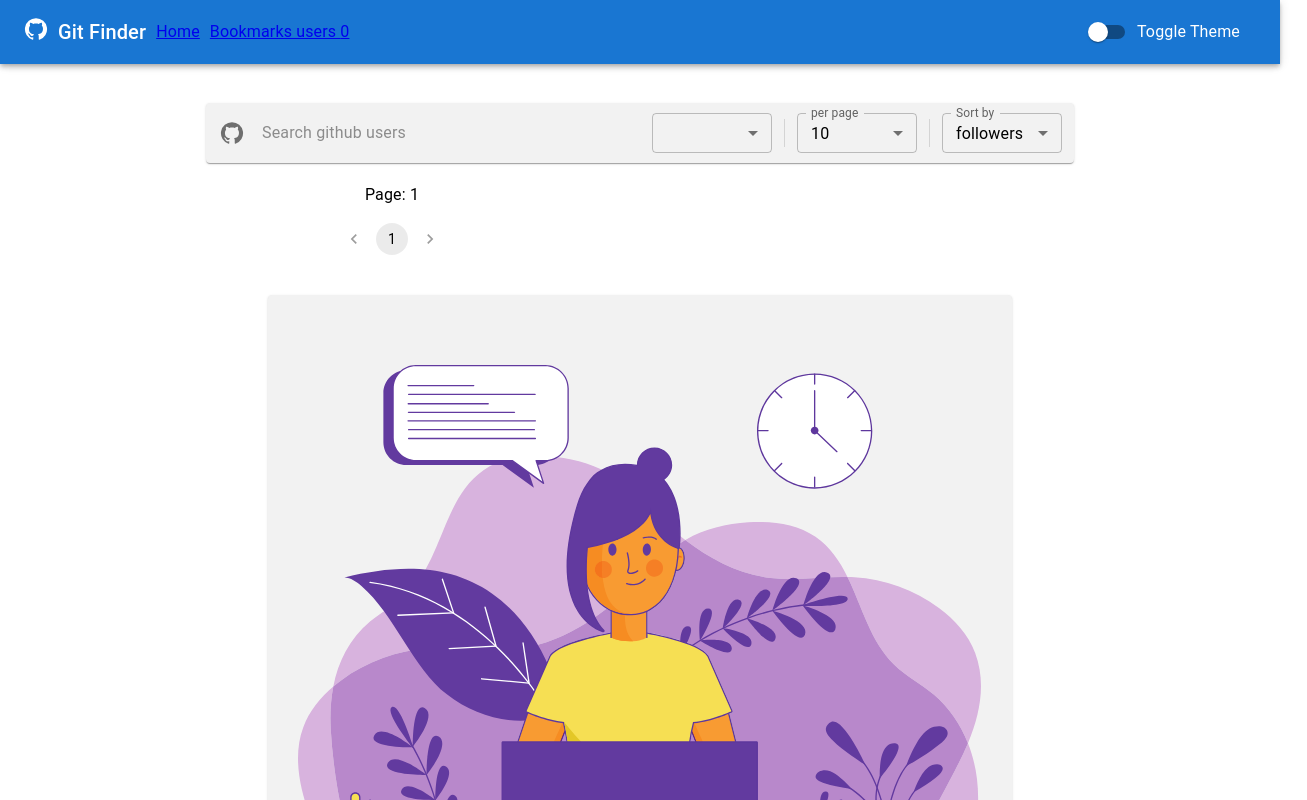
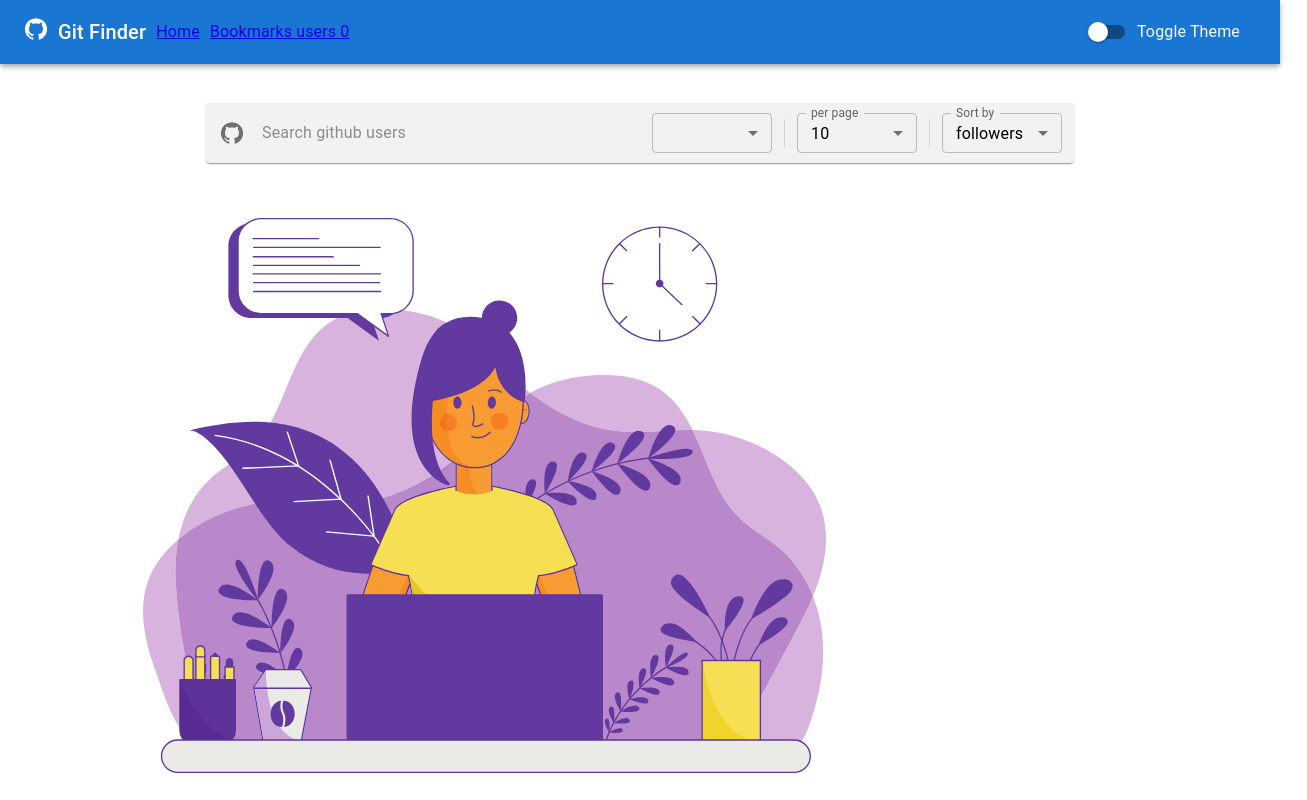
Before and after one commit to mina-adibe/git-finder, a React (Create React App) app: page / in a window 1280 px wide. Shown: the top 800 px of the page, 1307 px wide, since content can reach past the window. Built offline with nearby package versions, Linux system fonts and the light colour scheme.

Commit message:
refactor(pagination component): fix issue when there is no search - to hide the pagination component

```diff
--- a/src/components/pagination/PaginationComponent.tsx
+++ b/src/components/pagination/PaginationComponent.tsx
@@ -1,16 +1,22 @@
 import { Stack, Typography } from "@mui/material";
-import { Box } from "@mui/system";
 import React from "react";
 import Pagination from "@mui/material/Pagination";
 import { PaginationProps } from "../../types/types";
 
-const PaginationComponent = ({ pagesCount, page, handleChangePanination }: PaginationProps) => {
+const PaginationComponent = ({
+  pagesCount,
+  page,
+  handleChangePanination,
+  isData,
+}: PaginationProps) => {
   return (
     <React.Fragment>
-      <Stack spacing={2} sx={{ display: "flex", alignItems: "center", width: "60%" }}>
-        <Typography>Page: {page}</Typography>
-        <Pagination count={pagesCount} page={page} onChange={handleChangePanination} />
-      </Stack>
+      {isData && (
+        <Stack spacing={2} sx={{ display: "flex", alignItems: "center" }}>
+          <Typography>Page: {page}</Typography>
+          <Pagination count={pagesCount} page={page} onChange={handleChangePanination} />
+        </Stack>
+      )}
     </React.Fragment>
   );
 };
--- a/src/pages/HomePage.tsx
+++ b/src/pages/HomePage.tsx
@@ -1,4 +1,3 @@
-import { Paper } from "@mui/material";
 import React, { useEffect, useState } from "react";
 import { useGetusersBySearchQuery } from "../api/github";
 import Cards from "../components/cards/Cards";
@@ -40,8 +39,8 @@ const HomePage = () => {
     setPage(value);
   };
 
-  let pagesCount = data && data.total_count && Math.ceil(data.total_count / searchTerm.per_page);
-
+  const pagesCount = data && data.total_count && Math.ceil(data.total_count / searchTerm.per_page);
+  const isData = !!data;
   return (
     <React.Fragment>
       {/* Search  Component */}
@@ -51,11 +50,10 @@ const HomePage = () => {
         pagesCount={pagesCount}
         page={page}
         handleChangePanination={handleChangePanination}
+        isData={isData}
       />
       {/* cards component  */}
-      <Paper sx={{ mx: "auto", width: "60%", my: "40px", p: "15px" }}>
-        <Cards isFetching={isFetching} isError={isError} data={data} />
-      </Paper>
+      <Cards isFetching={isFetching} isError={isError} data={data} />
     </React.Fragment>
   );
 };
```
